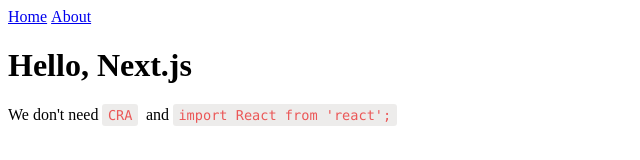
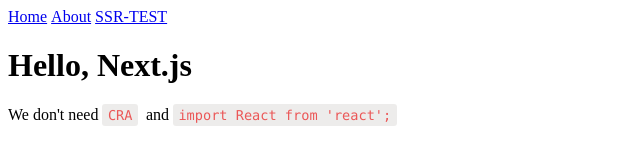
Before and after one commit to SynCROSS/learning-nextjs, a Next.js app: page / in a window 1280 px wide. Shown: the top 160 px of the page, without its empty margins (0-640 px from the left). Built offline with nearby package versions, Linux system fonts and the light colour scheme.

Commit message:
getInitialProps

```diff
--- a/components/Header.jsx
+++ b/components/Header.jsx
@@ -2,9 +2,17 @@ import Link from 'next/link';
 
 const Header = () => (
   <div>
-    <Link href="/">Home</Link>
+    <Link href="/">
+      <a>Home</a>
+    </Link>
     &nbsp;
-    <Link href="/about">About</Link>
+    <Link href="/about">
+      <a>About</a>
+    </Link>
+    &nbsp;
+    <Link href="/ssr-test">
+      <a>SSR-TEST</a>
+    </Link>
   </div>
 );
 
--- a/package.json
+++ b/package.json
@@ -6,6 +6,7 @@
   "author": "SynCROSS",
   "license": "MIT",
   "dependencies": {
+    "axios": "^0.21.1",
     "next": "^10.0.5",
     "react": "^17.0.1",
     "react-dom": "^17.0.1"
```
Also changed, not shown: pages/ssr-test.jsx (added, +20 -0 lines), 1 other file (tests, documents, lock files or other folders).
